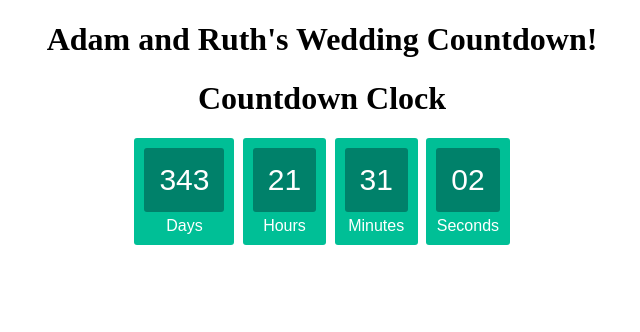
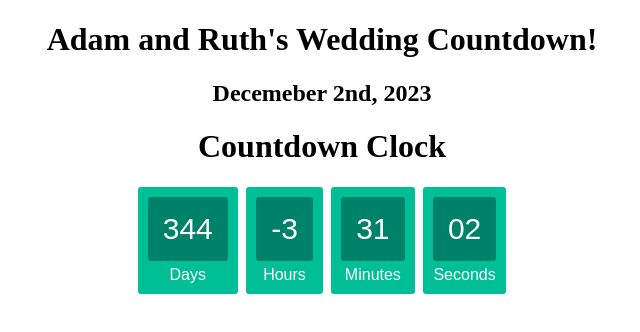
Before and after one commit to FredPerkinson/WeddingTimer, a plain HTML site: page index.html in a window 1280 px wide. Shown: the whole page, without its empty margins (318-958 px from the left). Drawn offline with Linux system fonts and the light colour scheme.

Commit message:
Add files via upload

```diff
--- a/index.html
+++ b/index.html
@@ -9,6 +9,7 @@
 </head>
 <body>
 <h1><center>Adam and Ruth's Wedding Countdown!</center></h1>
+<h2><center>Decemeber 2nd, 2023</center></h2>
 <center>
     <h1>Countdown Clock</h1>
     <div id="clockdiv">
--- a/index.js
+++ b/index.js
@@ -4,6 +4,10 @@ function getTimeRemaining(endtime) {
     var minutes = Math.floor((t / 1000 / 60) % 60);
     var hours = Math.floor((t / (1000 * 60 * 60)) % 24);
     var days = Math.floor(t / (1000 * 60 * 60 * 24));
+    if (hours < 23){
+      days = 1 + days;
+      hours = hours - 24;
+    }
     return {
       'total': t,
       'days': days,
```
